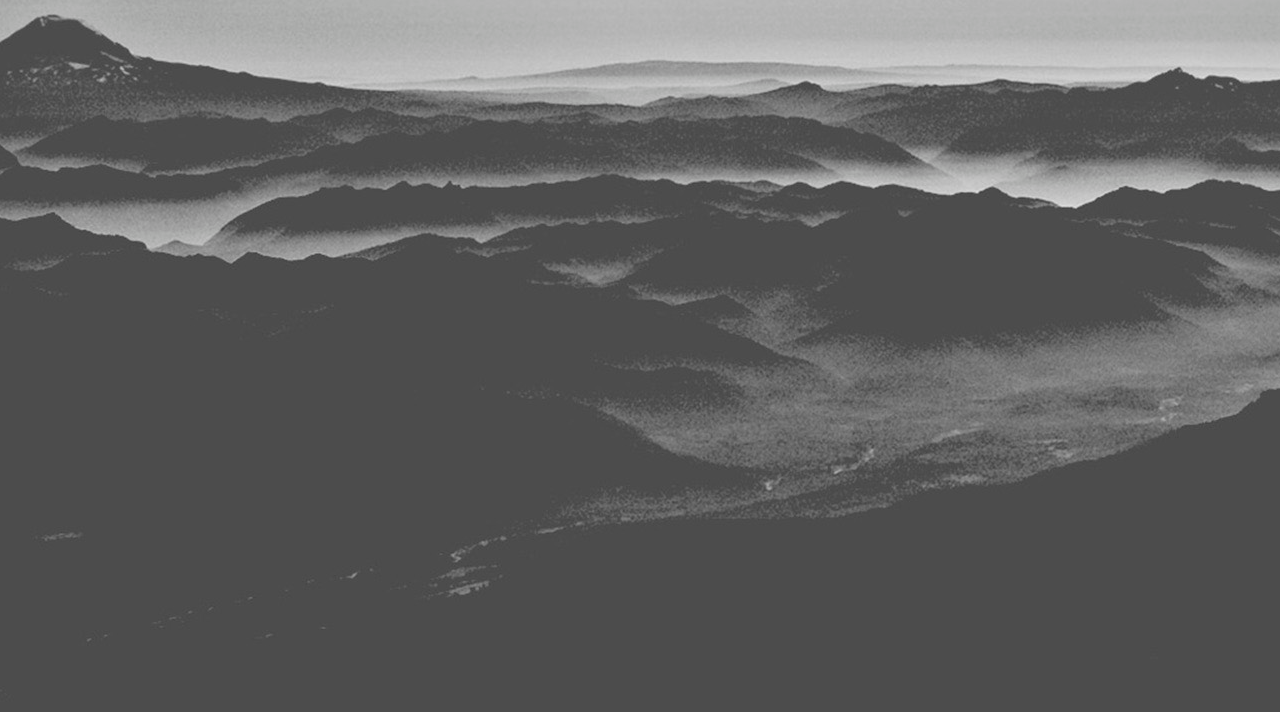
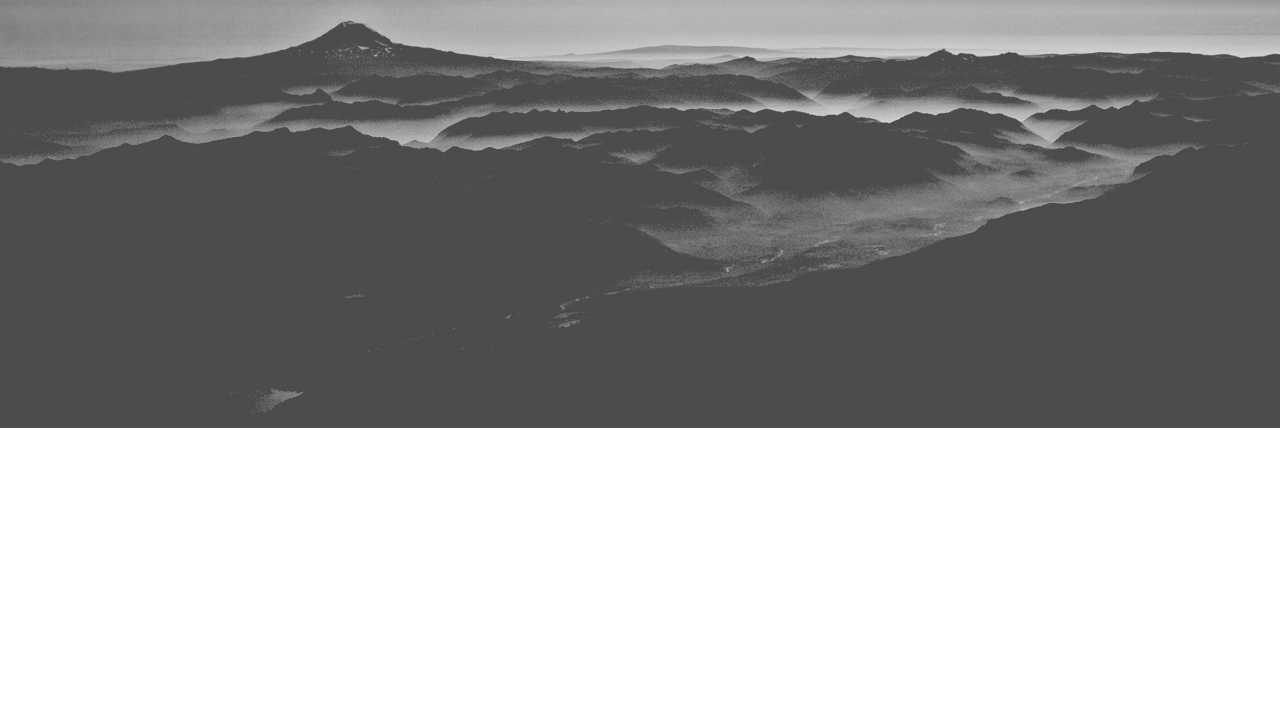
Before and after one commit to sp2us/sp2us.github.io, a plain HTML site: page index.html in a window 1280 px wide. Shown: the part 372-1084 px from the top of the page. After the commit the page ends 800 px from the top, so only its background shows below. Drawn offline with nearby package versions, Linux system fonts and the light colour scheme.

Commit message:
Fixed background

```diff
--- a/style/style.css
+++ b/style/style.css
@@ -6,8 +6,9 @@ html
 
 body
 {
-    background: url('../images/background.jpg') center no-repeat;
-    height: 100%;
+    background-image: url('../images/background.jpg');
+    background-size: cover;
+    background-repeat: no-repeat;
     min-width: 600px;
     -webkit-font-smoothing: antialiased;
 }
```
